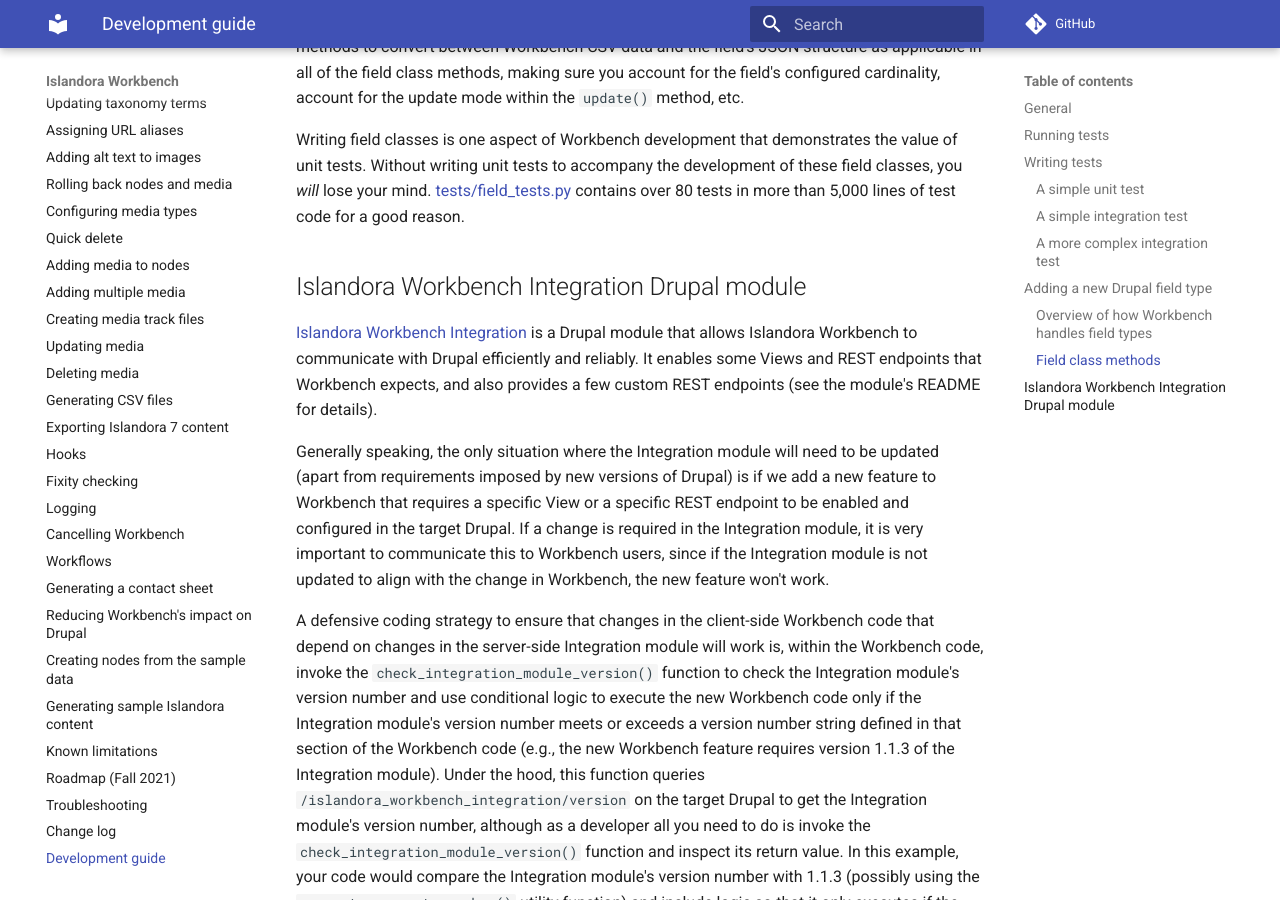
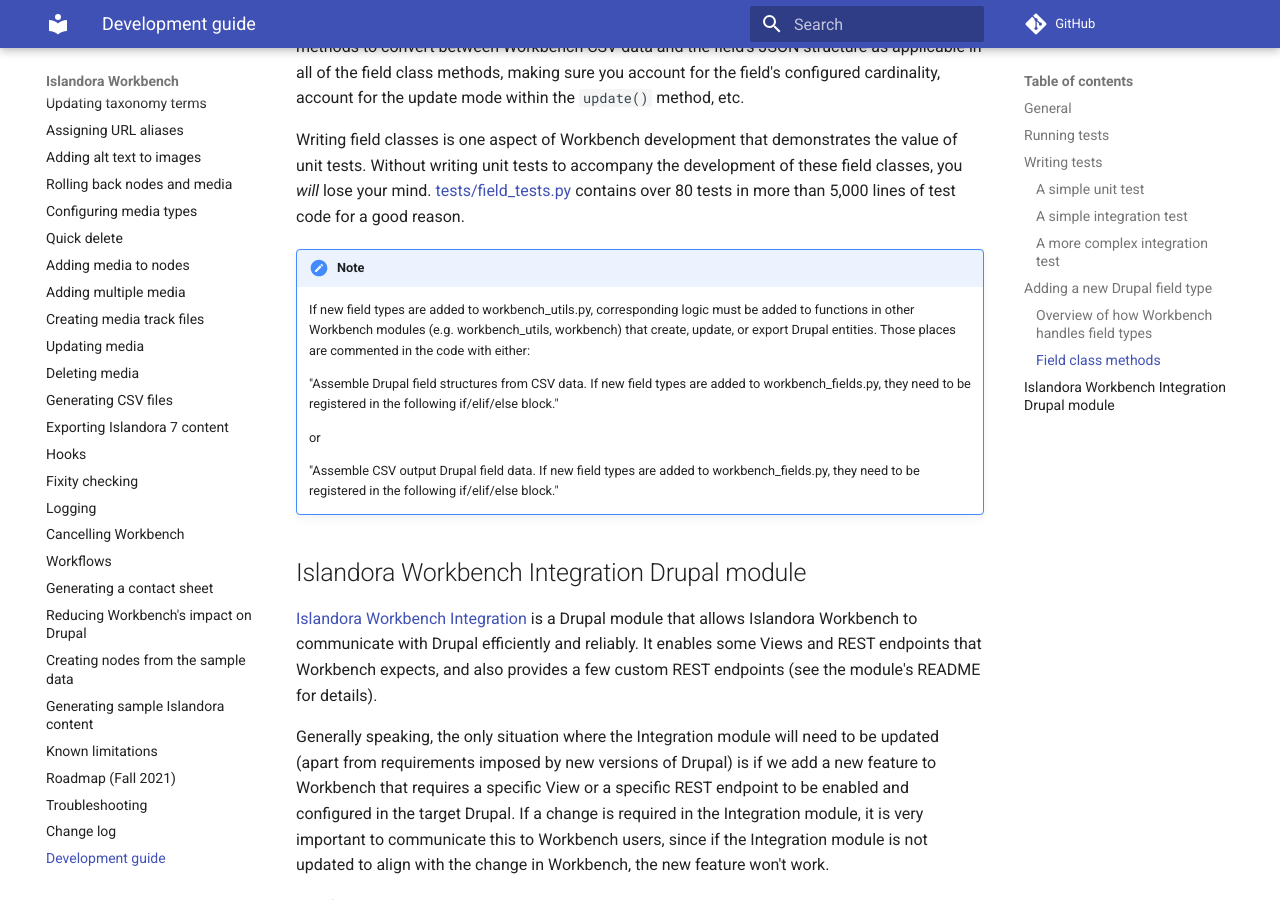
Before and after one commit to mjordan/islandora_workbench_docs, an MkDocs documentation site: the page built from docs/development_guide.md, in a window 1280 px wide and 900 px high, scrolled down 13894 px. Built offline with MkDocs 1.6.1 and Material for MkDocs 9.7.7, drawn with Linux system fonts in a browser that asks for light colours; comment, search, counter and statistics services are not loaded.

Commit message:
Updated development guide.

```diff
--- a/docs/development_guide.md
+++ b/docs/development_guide.md
@@ -526,6 +526,17 @@
 
 Writing field classes is one aspect of Workbench development that demonstrates the value of unit tests. Without writing unit tests to accompany the development of these field classes, you *will* lose your mind. [tests/field_tests.py](https://github.com/mjordan/islandora_workbench/blob/main/tests/field_tests.py) contains over 80 tests in more than 5,000 lines of test code for a good reason.
 
+!!! note
+    If new field types are added to workbench_utils.py, corresponding logic must be added to functions in other Workbench modules (e.g. workbench_utils, workbench) that create, update, or export Drupal entities. Those places are commented in the code with either:
+
+    "Assemble Drupal field structures from CSV data. If new field types are added to
+    workbench_fields.py, they need to be registered in the following if/elif/else block."
+
+    or
+
+    "Assemble CSV output Drupal field data. If new field types are added to
+    workbench_fields.py, they need to be registered in the following if/elif/else block."
+
 ## Islandora Workbench Integration Drupal module
 
 [Islandora Workbench Integration](https://github.com/mjordan/islandora_workbench_integration) is a Drupal module that allows Islandora Workbench to communicate with Drupal efficiently and reliably. It enables some Views and REST endpoints that Workbench expects, and also provides a few custom REST endpoints (see the module's README for details).
```
